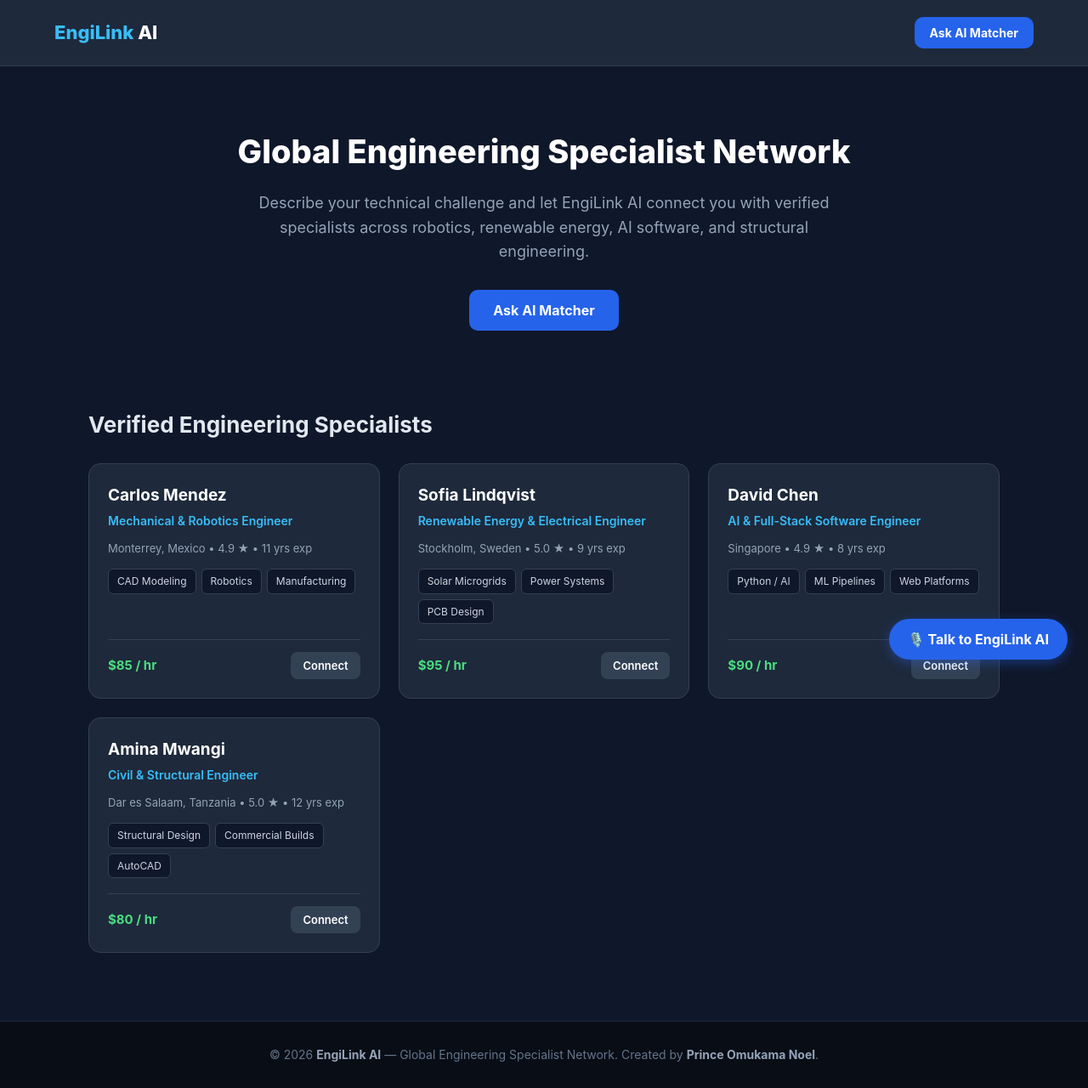
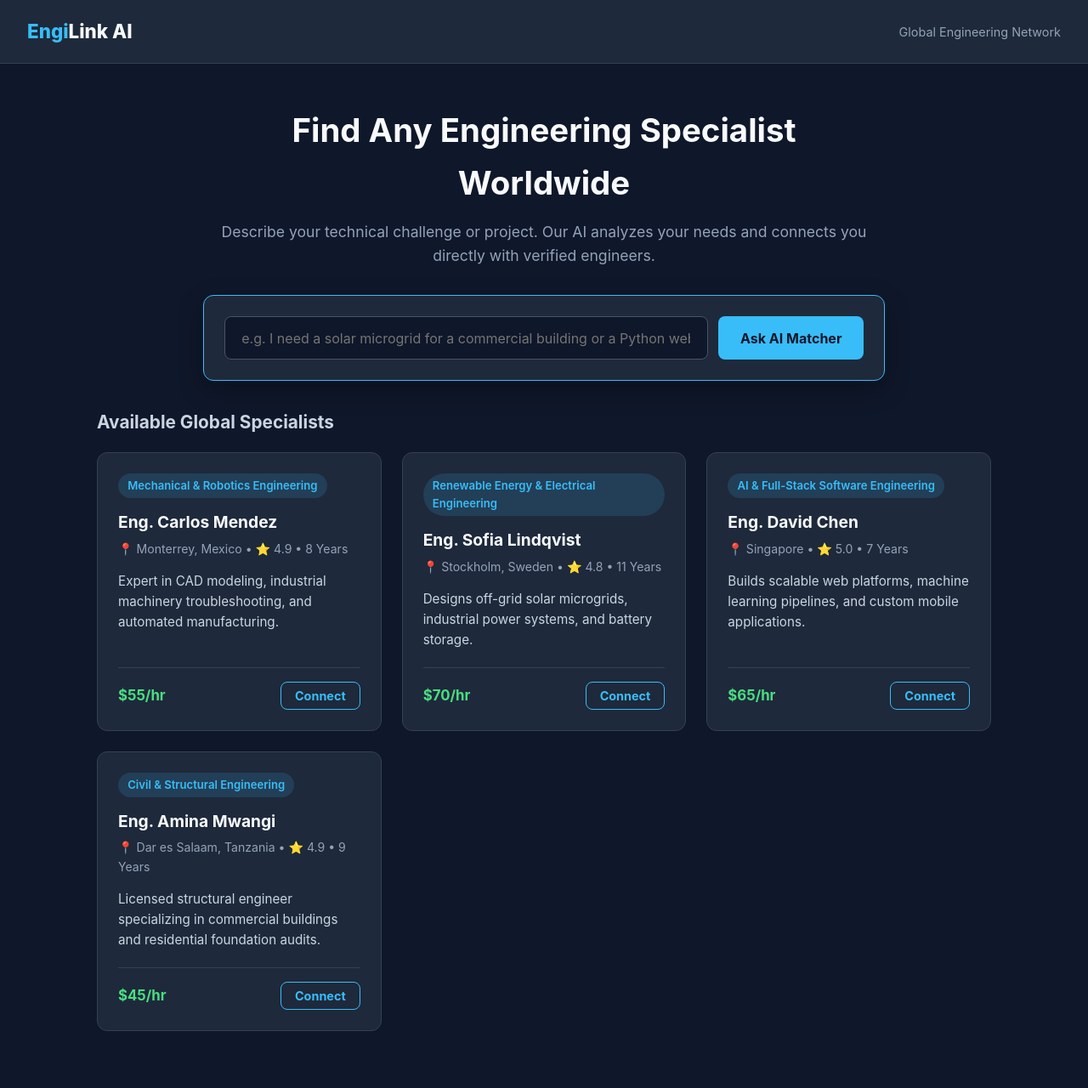
Before and after one commit to princetechpro0101-byte/engilink-ai, a Flask app: page / in a window 1280 px wide. Shown: the whole page at 85% size. After the commit the page ends 1213 px from the top, so only its background shows below. Run offline with Flask 3, Linux system fonts and the light colour scheme; data comes from the database, SQL or seed files in the repository.

Commit message:
Restore original index.html

```diff
--- a/templates/index.html
+++ b/templates/index.html
@@ -1,202 +1,121 @@
-
 <!DOCTYPE html>
 <html lang="en">
 <head>
+    <meta name="google-site-verification" content="3tnwrVSai9Bf6vK3lCsq0T48Xs1h2ENGOa6Dm3FZsqg" />
     <meta charset="UTF-8">
     <meta name="viewport" content="width=device-width, initial-scale=1.0">
-  <meta name="author" content="Prince Omukama Noel">
-  <meta name="google-site-verification" content="3tnwrVSai9Bf6vK3lCsq0T48Xs1h2ENGOa6Dm3FZsqg" />
     <title>EngiLink AI — Global Engineering Specialist Network</title>
     <style>
         * { box-sizing: border-box; margin: 0; padding: 0; font-family: -apple-system, BlinkMacSystemFont, "Segoe UI", Roboto, sans-serif; }
         body { background: #0f172a; color: #f8fafc; line-height: 1.6; }
-    header { background: #1e293b; padding: 20px 5%; display: flex; justify-content: space-between; align-items: center; border-bottom: 1px solid #334155; }
-    .logo { font-size: 22px; font-weight: 800; color: #38bdf8; }
-    .logo span { color: #ffffff; }
-    .hero { text-align: center; padding: 70px 5% 50px; max-width: 850px; margin: 0 auto; }
-    .hero h1 { font-size: 38px; font-weight: 800; margin-bottom: 16px; color: #ffffff; }
-    .hero p { font-size: 18px; color: #94a3b8; margin-bottom: 30px; }
-    .btn-primary { background: #2563eb; color: #ffffff; border: none; padding: 14px 28px; border-radius: 10px; font-size: 16px; font-weight: 700; cursor: pointer; }
-    .btn-primary:hover { background: #1d4ed8; }
-    .directory { padding: 40px 5% 80px; max-width: 1200px; margin: 0 auto; }
-    .directory h2 { font-size: 26px; margin-bottom: 24px; color: #e2e8f0; }
-    .grid { display: grid; grid-template-columns: repeat(auto-fit, minmax(260px, 1fr)); gap: 22px; }
-    .card { background: #1e293b; border: 1px solid #334155; border-radius: 14px; padding: 22px; display: flex; flex-direction: column; justify-content: space-between; }
-    .card h3 { font-size: 19px; color: #ffffff; margin-bottom: 4px; }
-    .role { color: #38bdf8; font-size: 14px; font-weight: 600; margin-bottom: 10px; }
-    .meta { font-size: 13px; color: #94a3b8; margin-bottom: 14px; }
-    .skills { display: flex; flex-wrap: wrap; gap: 6px; margin-bottom: 18px; }
-    .tag { background: #0f172a; color: #cbd5e1; padding: 4px 10px; border-radius: 6px; font-size: 12px; border: 1px solid #334155; }
-    .card-footer { display: flex; justify-content: space-between; align-items: center; border-top: 1px solid #334155; padding-top: 14px; }
-    .rate { font-weight: 700; color: #4ade80; font-size: 15px; }
-    .btn-connect { background: #334155; color: #ffffff; border: none; padding: 8px 14px; border-radius: 8px; font-size: 13px; font-weight: 600; cursor: pointer; }
-    .btn-connect:hover { background: #2563eb; }
-    footer { background: #090d16; text-align: center; padding: 28px 5%; border-top: 1px solid #1e293b; color: #64748b; font-size: 14px; }
-    footer strong { color: #94a3b8; }
-
-    #aiModal {
-      display: none;
-      position: fixed;
-      top: 0; left: 0; right: 0; bottom: 0;
-      background: rgba(15, 23, 42, 0.82);
-      z-index: 9999;
-      align-items: center;
-      justify-content: center;
-      padding: 16px;
-    }
-    #aiModal.active {
-      display: flex;
-    }
+        header { background: #1e293b; padding: 1.2rem 2rem; border-bottom: 1px solid #334155; display: flex; justify-content: space-between; align-items: center; }
+        .logo { font-size: 1.4rem; font-weight: 800; color: #38bdf8; }
+        .logo span { color: #f8fafc; }
+        .hero { max-width: 850px; margin: 3rem auto 2rem; padding: 0 1.5rem; text-align: center; }
+        .hero h1 { font-size: 2.4rem; margin-bottom: 0.8rem; }
+        .hero p { color: #94a3b8; font-size: 1.1rem; margin-bottom: 2rem; }
+        .ai-box { background: #1e293b; border: 1px solid #38bdf8; border-radius: 12px; padding: 1.5rem; box-shadow: 0 10px 30px rgba(0,0,0,0.3); }
+        .input-group { display: flex; gap: 0.8rem; flex-wrap: wrap; }
+        input[type="text"] { flex: 1; min-width: 260px; padding: 0.9rem 1.2rem; border-radius: 8px; border: 1px solid #475569; background: #0f172a; color: #fff; font-size: 1rem; }
+        input[type="text"]:focus { outline: none; border-color: #38bdf8; }
+        button { background: #38bdf8; color: #0f172a; font-weight: 700; border: none; padding: 0.9rem 1.6rem; border-radius: 8px; cursor: pointer; font-size: 1rem; transition: 0.2s; }
+        button:hover { background: #7dd3fc; }
+        #ai-response { margin-top: 1.2rem; padding: 1rem; background: #0f172a; border-left: 4px solid #38bdf8; border-radius: 6px; text-align: left; display: none; color: #e2e8f0; }
+        .container { max-width: 1100px; margin: 2rem auto 4rem; padding: 0 1.5rem; }
+        .section-title { font-size: 1.3rem; margin-bottom: 1.2rem; color: #cbd5e1; }
+        .grid { display: grid; grid-template-columns: repeat(auto-fill, minmax(310px, 1fr)); gap: 1.5rem; }
+        .card { background: #1e293b; border: 1px solid #334155; border-radius: 12px; padding: 1.5rem; display: flex; flex-direction: column; justify-content: space-between; transition: transform 0.2s; }
+        .card:hover { transform: translateY(-4px); border-color: #38bdf8; }
+        .badge { display: inline-block; background: rgba(56, 189, 248, 0.15); color: #38bdf8; padding: 0.25rem 0.7rem; border-radius: 999px; font-size: 0.82rem; font-weight: 600; margin-bottom: 0.8rem; }
+        .card h3 { font-size: 1.2rem; margin-bottom: 0.3rem; }
+        .meta { font-size: 0.88rem; color: #94a3b8; margin-bottom: 0.9rem; }
+        .bio { font-size: 0.95rem; color: #cbd5e1; margin-bottom: 1.2rem; }
+        .card-footer { display: flex; justify-content: space-between; align-items: center; border-top: 1px solid #334155; padding-top: 1rem; }
+        .rate { font-weight: 700; color: #4ade80; font-size: 1.05rem; }
+        .hire-btn { background: transparent; border: 1px solid #38bdf8; color: #38bdf8; padding: 0.45rem 1rem; font-size: 0.9rem; }
+        .hire-btn:hover { background: #38bdf8; color: #0f172a; }
     </style>
-  <script>
-    function openAIMode() {
-      const modal = document.getElementById('aiModal');
-      if (modal) modal.classList.add('active');
-    }
-
-    function closeAIMode() {
-      const modal = document.getElementById('aiModal');
-      if (modal) modal.classList.remove('active');
-      if ('speechSynthesis' in window) {
-        window.speechSynthesis.cancel();
-      }
-    }
-  </script>
 </head>
 <body>
 
 <header>
-    <div class="logo">EngiLink <span>AI</span></div>
-    <button type="button" onclick="openAIMode()" class="btn-primary" style="padding: 10px 18px; font-size: 14px;">Ask AI Matcher</button>
+    <div class="logo">Engi<span>Link AI</span></div>
+    <div style="color: #94a3b8; font-size: 0.9rem;">Global Engineering Network</div>
 </header>
 
 <section class="hero">
-    <h1>Global Engineering Specialist Network</h1>
-    <p>Describe your technical challenge and let EngiLink AI connect you with verified specialists across robotics, renewable energy, AI software, and structural engineering.</p>
-    <button type="button" onclick="openAIMode()" class="btn-primary">Ask AI Matcher</button>
-  </section>
+    <h1>Find Any Engineering Specialist Worldwide</h1>
+    <p>Describe your technical challenge or project. Our AI analyzes your needs and connects you directly with verified engineers.</p>
 
-  <section class="directory">
-    <h2>Verified Engineering Specialists</h2>
-    <div class="grid">
-      <div class="card">
-        <div>
-          <h3>Carlos Mendez</h3>
-          <div class="role">Mechanical &amp; Robotics Engineer</div>
-          <div class="meta">Monterrey, Mexico • 4.9 ★ • 11 yrs exp</div>
-          <div class="skills">
-            <span class="tag">CAD Modeling</span>
-            <span class="tag">Robotics</span>
-            <span class="tag">Manufacturing</span>
+    <div class="ai-box">
+        <div class="input-group">
+            <input type="text" id="problemInput" placeholder="e.g. I need a solar microgrid for a commercial building or a Python web app..." />
+            <button onclick="findSpecialist()">Ask AI Matcher</button>
         </div>
-        </div>
-        <div class="card-footer">
-          <span class="rate">$85 / hr</span>
-          <button type="button" onclick="openAIMode()" class="btn-connect">Connect</button>
-        </div>
-      </div>
-
-      <div class="card">
-        <div>
-          <h3>Sofia Lindqvist</h3>
-          <div class="role">Renewable Energy &amp; Electrical Engineer</div>
-          <div class="meta">Stockholm, Sweden • 5.0 ★ • 9 yrs exp</div>
-          <div class="skills">
-            <span class="tag">Solar Microgrids</span>
-            <span class="tag">Power Systems</span>
-            <span class="tag">PCB Design</span>
-          </div>
-        </div>
-        <div class="card-footer">
-          <span class="rate">$95 / hr</span>
-          <button type="button" onclick="openAIMode()" class="btn-connect">Connect</button>
-        </div>
-      </div>
-
-      <div class="card">
-        <div>
-          <h3>David Chen</h3>
-          <div class="role">AI &amp; Full-Stack Software Engineer</div>
-          <div class="meta">Singapore • 4.9 ★ • 8 yrs exp</div>
-          <div class="skills">
-            <span class="tag">Python / AI</span>
-            <span class="tag">ML Pipelines</span>
-            <span class="tag">Web Platforms</span>
-          </div>
-        </div>
-        <div class="card-footer">
-          <span class="rate">$90 / hr</span>
-          <button type="button" onclick="openAIMode()" class="btn-connect">Connect</button>
-        </div>
-      </div>
-
-      <div class="card">
-        <div>
-          <h3>Amina Mwangi</h3>
-          <div class="role">Civil &amp; Structural Engineer</div>
-          <div class="meta">Dar es Salaam, Tanzania • 5.0 ★ • 12 yrs exp</div>
-          <div class="skills">
-            <span class="tag">Structural Design</span>
-            <span class="tag">Commercial Builds</span>
-            <span class="tag">AutoCAD</span>
-          </div>
-        </div>
-        <div class="card-footer">
-          <span class="rate">$80 / hr</span>
-          <button type="button" onclick="openAIMode()" class="btn-connect">Connect</button>
-        </div>
-      </div>
+        <div id="ai-response"></div>
     </div>
 </section>
 
-  <footer>
-    <p>&copy; 2026 <strong>EngiLink AI</strong> — Global Engineering Specialist Network. Created by <strong>Prince Omukama Noel</strong>.</p>
-  </footer>
-
-  <!-- Floating AI Mode Button -->
-  <button type="button" onclick="openAIMode()" style="position:fixed; bottom:24px; right:24px; background:#2563eb; color:white; border:none; padding:14px 22px; border-radius:50px; font-size:16px; font-weight:bold; cursor:pointer; box-shadow:0 4px 14px rgba(37,99,235,0.4); z-index:998;">
-    🎙️ Talk to EngiLink AI
-  </button>
-
-  <!-- Expressive AI Chat & Voice Modal -->
-  <div id="aiModal">
-    <div style="background:#ffffff; width:100%; max-width:480px; border-radius:16px; overflow:hidden; box-shadow:0 20px 25px -5px rgba(0,0,0,0.3); color:#1e293b;">
-
-      <div style="background:#1e293b; color:white; padding:16px 20px; display:flex; justify-content:space-between; align-items:center;">
-        <div style="display:flex; align-items:center; gap:10px;">
-          <span id="aiAvatar" style="font-size:28px;">😊</span>
+<section class="container">
+    <h2 class="section-title" id="resultsHeading">Available Global Specialists</h2>
+    <div class="grid" id="engineersGrid">
+        {% for eng in engineers %}
+        <div class="card">
             <div>
-            <div style="font-weight:bold; font-size:16px;">EngiLink Companion</div>
-            <div id="aiMoodLabel" style="font-size:12px; color:#94a3b8;">Mood: Warm &amp; Ready</div>
+                <span class="badge">{{ eng.specialty }}</span>
+                <h3>{{ eng.name }}</h3>
+                <div class="meta">📍 {{ eng.location }} • ⭐ {{ eng.rating }} • {{ eng.experience }}</div>
+                <p class="bio">{{ eng.bio }}</p>
+            </div>
+            <div class="card-footer">
+                <span class="rate">{{ eng.rate }}</span>
+                <button class="hire-btn" onclick="alert('Consultation request sent to {{ eng.name }}!')">Connect</button>
             </div>
         </div>
-        <button type="button" onclick="closeAIMode()" style="background:none; border:none; color:#94a3b8; font-size:22px; cursor:pointer;">✕</button>
+        {% endfor %}
     </div>
+</section>
 
-      <div id="aiChatBox" style="height:320px; overflow-y:auto; padding:16px; background:#f8fafc; display:flex; flex-direction:column; gap:12px;">
-        <div style="background:#e2e8f0; color:#1e293b; padding:12px 14px; border-radius:12px; max-width:85%; align-self:flex-start; line-height:1.4; font-size:14px;">
-          Hey there! I'm your EngiLink engineering partner. Whether you're stressed over a broken circuit, excited about a new build, or just want to chat—talk or type to me!
+<script>
+async function findSpecialist() {
+    const query = document.getElementById("problemInput").value;
+    const responseBox = document.getElementById("ai-response");
+    const grid = document.getElementById("engineersGrid");
+    const heading = document.getElementById("resultsHeading");
+
+    responseBox.style.display = "block";
+    responseBox.innerHTML = "Analyzing project requirements...";
+
+    const res = await fetch("/api/match", {
+        method: "POST",
+        headers: { "Content-Type": "application/json" },
+        body: JSON.stringify({ query })
+    });
+    const data = await res.json();
+
+    responseBox.innerHTML = data.ai_summary;
+    heading.innerText = `Recommended Specialists (${data.matches.length})`;
+
+    grid.innerHTML = data.matches.map(eng => `
+        <div class="card">
+            <div>
+                <span class="badge">${eng.specialty}</span>
+                <h3>${eng.name}</h3>
+                <div class="meta">📍 ${eng.location} • ⭐ ${eng.rating} • ${eng.experience}</div>
+                <p class="bio">${eng.bio}</p>
+            </div>
+            <div class="card-footer">
+                <span class="rate">${eng.rate}</span>
+                <button class="hire-btn" onclick="alert('Consultation request sent to ${eng.name}!')">Connect</button>
             </div>
         </div>
+    `).join("");
+}
 
-      <div style="padding:12px; background:white; border-top:1px solid #e2e8f0; display:flex; gap:8px; align-items:center;">
-        <button type="button" id="micBtn" onclick="toggleVoiceInput()" title="Speak" style="background:#ef4444; color:white; border:none; width:44px; height:44px; border-radius:50%; font-size:18px; cursor:pointer; flex-shrink:0;">
-          🎤
-        </button>
-        <input id="aiUserInput" type="text" placeholder="Ask anything or talk engineering..." onkeydown="if(event.key==='Enter'){event.preventDefault(); handleUserMessage();}" style="flex:1; padding:12px; border:1px solid #cbd5e1; border-radius:10px; font-size:14px; outline:none; color:#1e293b;">
-        <button type="button" onclick="handleUserMessage()" style="background:#2563eb; color:white; border:none; padding:12px 16px; border-radius:10px; font-weight:bold; cursor:pointer;">
-          Send
-        </button>
-      </div>
+document.getElementById("problemInput").addEventListener("keypress", function(e) {
+    if (e.key === "Enter") findSpecialist();
+});
+</script>
 
-    </div>
-  </div>
-
-  <script>
-    function generateEmotionalResponse(text) {
-      const lower = text.toLowerCase();
-      let emotion = { emoji: "😊", label: "Warm & Friendly", pitch: 1.05, rate: 1.0 };
-      let reply = "";
-
-      if (lower.match(/help|broken|fail|error|stuck|hard|stress|urgent|problem/)) {
-        emotion = { emoji: "😟", label: "Empathetic & Supportive", pitch: 0.95, rate: 0.95 };
+</body>
+</html>
```
Lines whose indentation alone changed are shown as unchanged.
